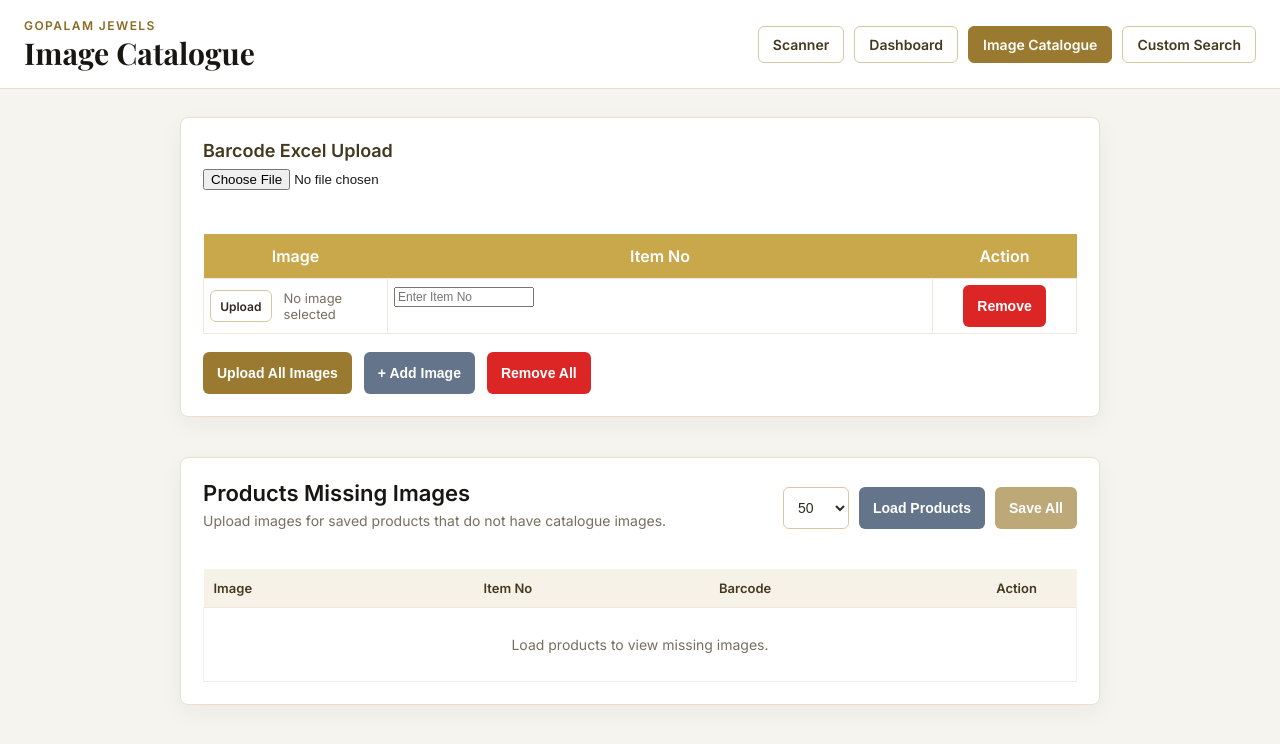
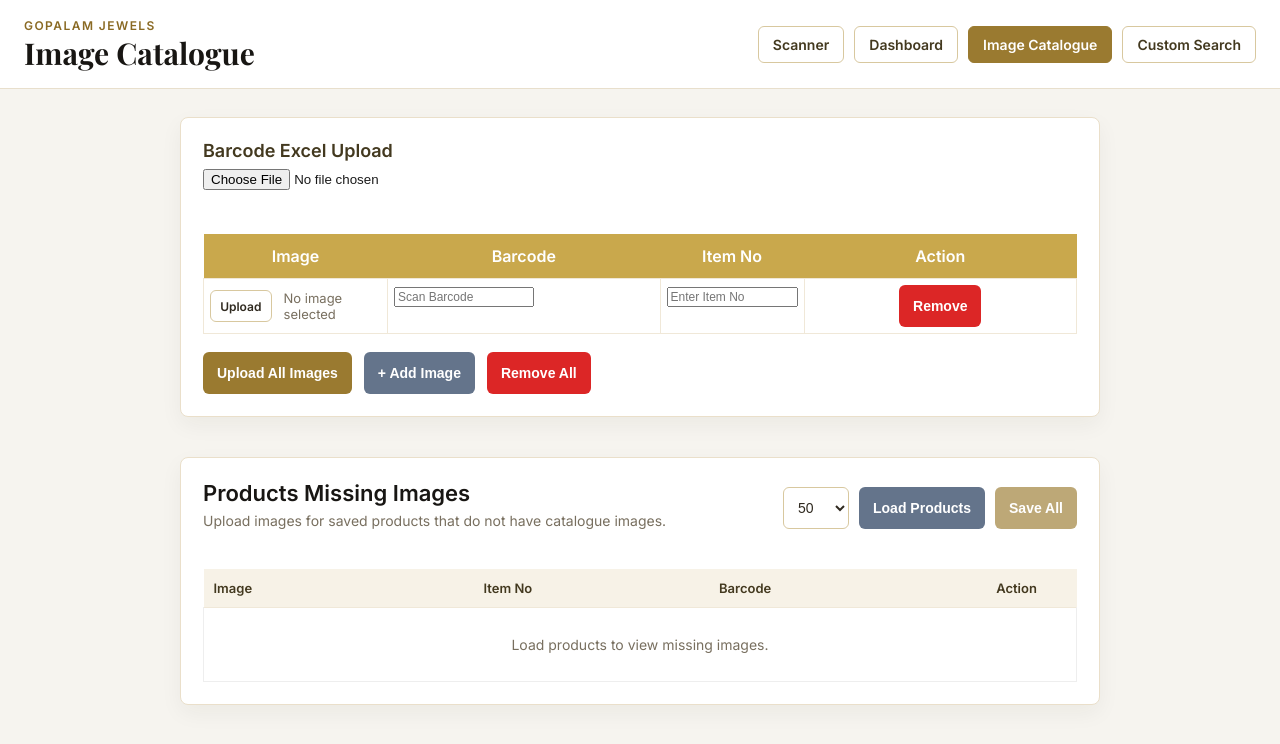
Before and after one commit to keshav50m/GopalamInternal, a Next.js app in the folder gopalam-jewels/: page /image-catalogue in a window 1280 px wide. Shown: the top 744 px of the page. Built offline with nearby package versions, Linux system fonts and the light colour scheme.

Commit message:
Added barcode scanner support in image catalogue with auto row creation and product auto lookup

```diff
--- a/gopalam-jewels/src/app/api/image-catalogue/excel/route.ts
+++ b/gopalam-jewels/src/app/api/image-catalogue/excel/route.ts
@@ -77,12 +77,18 @@ export async function POST(req: NextRequest) {
             )
         );
 
-        const result =
-            uniqueItemNos.map(itemNo => ({
+        const result = uniqueItemNos.map(itemNo => {
+            const firstProduct = products.find(
+                (p: any) =>
+                    String(p.data?.ITEMNO || "").trim() === itemNo
+            );
+
+            return {
+                barcode: firstProduct?.barcode || "",
                 itemNo,
-                image:
-                    imageMap.get(itemNo) || ""
-            }));
+                image: imageMap.get(itemNo) || "",
+            };
+        });
 
         return NextResponse.json({
             rows: result
--- a/gopalam-jewels/src/app/api/saved-products/route.ts
+++ b/gopalam-jewels/src/app/api/saved-products/route.ts
@@ -1,10 +1,43 @@
 import { NextRequest, NextResponse } from 'next/server';
 import clientPromise from '@/lib/mongodb';
 
-export async function GET() {
+
+export async function GET(request: NextRequest) {
   try {
     const client = await clientPromise;
     const db = client.db("gopalamJewels");
+    const { searchParams } = request.nextUrl;
+    const barcode = searchParams.get("barcode");
+
+    if (barcode) {
+      const product = await db.collection("savedProducts").findOne({
+        barcode: barcode.trim(),
+      });
+
+      if (!product) {
+        return NextResponse.json({
+          product: null,
+        });
+      }
+
+      const itemNo = String(
+        product.data?.ITEMNO || ""
+      ).trim();
+
+      const catalogueItem = await db
+        .collection("imageCatalogue")
+        .findOne({
+          itemNo,
+        });
+
+      return NextResponse.json({
+        product: {
+          ...product,
+          imageCatalogueImage:
+            catalogueItem?.image || "",
+        },
+      });
+    }
 
     const savedProducts = await db.collection("savedProducts").find({}).toArray();
 
--- a/gopalam-jewels/src/components/imageCatalogue/ImageCatalogueUpload.tsx
+++ b/gopalam-jewels/src/components/imageCatalogue/ImageCatalogueUpload.tsx
@@ -7,6 +7,7 @@ import { uploadImageToCloudinary } from "./imageUpload";
 type CatalogueUploadRow = {
   id: string;
   file: File | null;
+  barcode: string;
   itemNo: string;
   previewUrl: string;
 };
@@ -14,6 +15,7 @@ type CatalogueUploadRow = {
 const createEmptyRow = (): CatalogueUploadRow => ({
   id: `${Date.now()}-${Math.random()}`,
   file: null,
+  barcode: "",
   itemNo: "",
   previewUrl: "",
 });
@@ -83,6 +85,77 @@ export default function ImageCatalogueUpload() {
     }
   };
 
+  const fetchProductByBarcode = async (
+    id: string,
+    barcode: string
+  ) => {
+    if (!barcode.trim()) return;
+
+    try {
+      const res = await fetch(
+        `/api/saved-products?barcode=${encodeURIComponent(
+          barcode.trim()
+        )}`
+      );
+
+      const data = await res.json();
+
+      setRows((prevRows) => {
+        const updatedRows = prevRows.map((row) => {
+          if (row.id !== id) return row;
+
+          return {
+            ...row,
+            barcode: barcode.trim(),
+
+            // if product found -> auto populate
+            itemNo:
+              data?.product?.data?.ITEMNO ||
+              row.itemNo,
+
+            previewUrl:
+              data?.product?.imageCatalogueImage ||
+              data?.product?.image ||
+              row.previewUrl,
+          };
+        });
+
+        // ALWAYS add new row if current row is last row
+        const isLastRow =
+          updatedRows[updatedRows.length - 1]?.id === id;
+
+        if (isLastRow) {
+          updatedRows.push(createEmptyRow());
+        }
+
+        return updatedRows;
+      });
+    } catch (error) {
+      console.error(error);
+
+      // Even if API fails, still add row
+      setRows((prevRows) => {
+        const updatedRows = prevRows.map((row) =>
+          row.id === id
+            ? {
+              ...row,
+              barcode: barcode.trim(),
+            }
+            : row
+        );
+
+        const isLastRow =
+          updatedRows[updatedRows.length - 1]?.id === id;
+
+        if (isLastRow) {
+          updatedRows.push(createEmptyRow());
+        }
+
+        return updatedRows;
+      });
+    }
+  };
+
   const handleFileChange = (id: string, file: File | null) => {
     const previewUrl = file ? URL.createObjectURL(file) : "";
     updateRow(id, { file, previewUrl });
@@ -122,6 +195,7 @@ export default function ImageCatalogueUpload() {
         (row: any) => ({
           id: `${Date.now()}-${Math.random()}`,
           file: null,
+          barcode: row.barcode || "",
           itemNo: row.itemNo,
           previewUrl: row.image || "",
         })
@@ -170,7 +244,11 @@ export default function ImageCatalogueUpload() {
     setMessage("");
     setError("");
 
-    const invalidRowIndex = rows.findIndex((row) => !row.file || !row.itemNo.trim());
+    const invalidRowIndex = rows.findIndex(
+      (row) =>
+        (!row.file && !row.previewUrl) ||
+        !row.itemNo.trim()
+    );
 
     if (invalidRowIndex !== -1) {
       setError(`Row ${invalidRowIndex + 1}: image and Item No are required.`);
@@ -180,14 +258,24 @@ export default function ImageCatalogueUpload() {
     try {
       setIsUploading(true);
 
-      for (const row of rows) {
-        if (!row.file) continue;
+      const validRows = rows.filter(
+        (row) => row.itemNo.trim()
+      );
 
-        const imageUrl = await uploadImageToCloudinary(row.file);
-        await saveImageCatalogueItem(row.itemNo.trim(), imageUrl);
+      for (const row of validRows) {
+        let imageUrl = row.previewUrl;
+
+        if (row.file) {
+          imageUrl = await uploadImageToCloudinary(row.file);
+        }
+
+        await saveImageCatalogueItem(
+          row.itemNo.trim(),
+          imageUrl
+        );
       }
 
-      setMessage(`${rows.length} image${rows.length === 1 ? "" : "s"} uploaded successfully.`);
+      setMessage(`${validRows.length} image${validRows.length === 1 ? "" : "s"} uploaded successfully.`);
     } catch (err) {
       setError(err instanceof Error ? err.message : "Upload failed");
     } finally {
@@ -235,6 +323,7 @@ export default function ImageCatalogueUpload() {
           <thead>
             <tr>
               <th>Image</th>
+              <th>Barcode</th>
               <th>Item No</th>
               <th>Action</th>
             </tr>
@@ -269,6 +358,25 @@ export default function ImageCatalogueUpload() {
                       <span className={styles.noPreview}>No image selected</span>
                     )}
                   </div>
+                </td>
+                <td>
+                  <input
+                    className={styles.textInput}
+                    type="text"
+                    value={row.barcode || ""}
+                    placeholder="Scan Barcode"
+                    onChange={(e) =>
+                      updateRow(row.id, {
+                        barcode: e.target.value,
+                      })
+                    }
+                    onBlur={() =>
+                      fetchProductByBarcode(
+                        row.id,
+                        row.barcode || ""
+                      )
+                    }
+                  />
                 </td>
                 <td>
                   {/* <input
```
Also changed, not shown: gopalam-jewels/src/components/ExcelUpload.tsx (+10 -3 lines), gopalam-jewels/src/components/QRCodeExcelUpload.tsx (+9 -2 lines).
